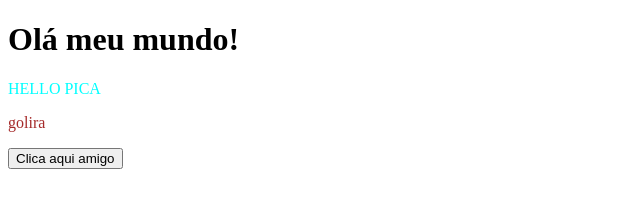
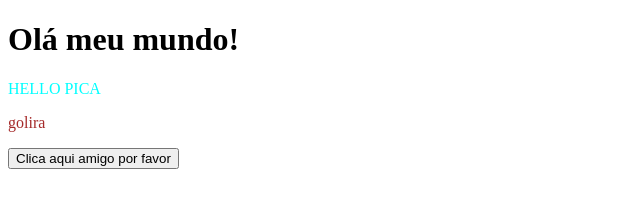
Before and after one commit to TomMends/AtividadesP-sFullStack, a plain HTML site: page index.html in a window 1280 px wide. Shown: the whole page, without its empty margins (0-640 px from the left). Drawn offline with Linux system fonts and the light colour scheme.

Commit message:
Iniciando GIT

```diff
--- a/index.html
+++ b/index.html
@@ -17,7 +17,7 @@
         <p id="paragrafo2">golira </p>
 
         <button onclick="AdicionaTitulo()">
-            Clica aqui amigo
+            Clica aqui amigo por favor
         </button>
 
         <!-- Adicionar sempre no fim do documento para o script conseguir localizar os campos
```
